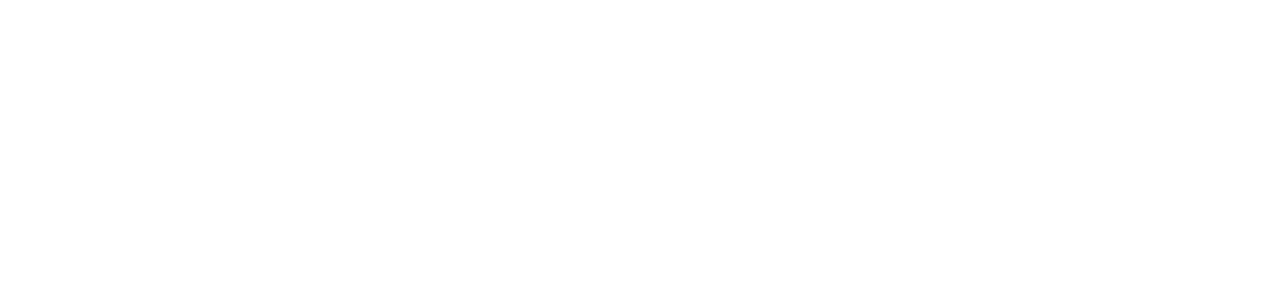
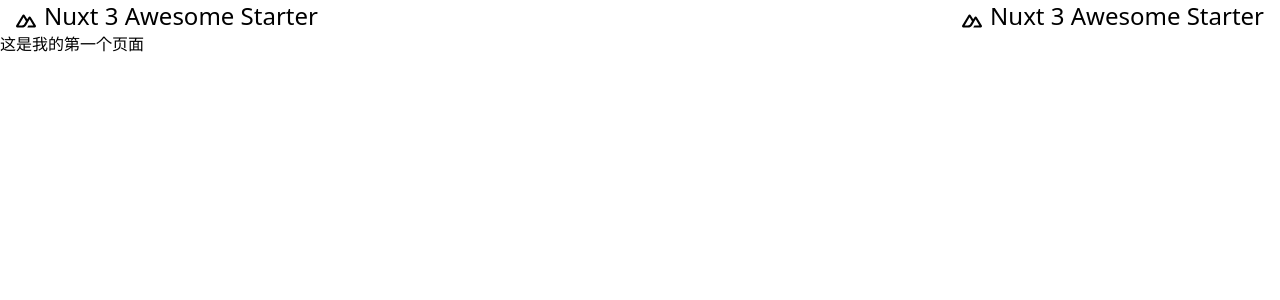
Before and after one commit to Jokul482/Jokul482.github.io, a Nuxt app: page / in a window 1280 px wide. Shown: the top 300 px of the page. Built offline with nearby package versions, Linux system fonts and the light colour scheme.

Commit message:
导航栏

```diff
--- a/app.vue
+++ b/app.vue
@@ -3,11 +3,7 @@
 </script>
 <template>
     <div>
-        <Body class="antialiased duration-300 transition-colors text-gray-800 dark:text-gray-200 bg-white dark:bg-gray-950">
-            <NuxtLayout>
-                <NuxtLoadingIndicator />
-                <NuxtPage />
-            </NuxtLayout>
-        </Body>
+        <Navbar></Navbar>
+        <NuxtPage></NuxtPage>
     </div>
 </template>
--- /dev/null
+++ b/components/Navbar.vue
@@ -0,0 +1,29 @@
+<script setup lang='ts'>
+
+</script>
+<template>
+    <header class="w-screen">
+        <div class="flex-1 flex items-center justify-between max-w-screen-2xl mx-auto px-4">
+            <div>
+                <svg xmlns="http://www.w3.org/2000/svg" xmlns:xlink="http://www.w3.org/1999/xlink" aria-hidden="true"
+                    role="img" class="font-black text-xl font-mono mr-2 inline-block" style="" width="1em" height="1em"
+                    viewBox="0 0 24 24" data-v-af8694fb="">
+                    <path fill="currentColor"
+                        d="M13.464 19.83h8.922c.283 0 .562-.073.807-.21a1.59 1.59 0 0 0 .591-.574a1.53 1.53 0 0 0 .216-.783a1.529 1.529 0 0 0-.217-.782L17.792 7.414a1.59 1.59 0 0 0-.591-.573a1.652 1.652 0 0 0-.807-.21c-.283 0-.562.073-.807.21a1.59 1.59 0 0 0-.59.573L13.463 9.99L10.47 4.953a1.591 1.591 0 0 0-.591-.573a1.653 1.653 0 0 0-.807-.21c-.284 0-.562.073-.807.21a1.591 1.591 0 0 0-.591.573L.216 17.481a1.53 1.53 0 0 0-.217.782c0 .275.074.545.216.783a1.59 1.59 0 0 0 .59.574c.246.137.525.21.808.21h5.6c2.22 0 3.856-.946 4.982-2.79l2.733-4.593l1.464-2.457l4.395 7.382h-5.859Zm-6.341-2.46l-3.908-.002l5.858-9.842l2.923 4.921l-1.957 3.29c-.748 1.196-1.597 1.632-2.916 1.632z">
+                    </path>
+                </svg>
+                <span class="text-2xl">Nuxt 3 Awesome Starter</span>
+            </div>
+            <div>
+                <svg xmlns="http://www.w3.org/2000/svg" xmlns:xlink="http://www.w3.org/1999/xlink" aria-hidden="true"
+                    role="img" class="font-black text-xl font-mono mr-2 inline-block" style="" width="1em" height="1em"
+                    viewBox="0 0 24 24" data-v-af8694fb="">
+                    <path fill="currentColor"
+                        d="M13.464 19.83h8.922c.283 0 .562-.073.807-.21a1.59 1.59 0 0 0 .591-.574a1.53 1.53 0 0 0 .216-.783a1.529 1.529 0 0 0-.217-.782L17.792 7.414a1.59 1.59 0 0 0-.591-.573a1.652 1.652 0 0 0-.807-.21c-.283 0-.562.073-.807.21a1.59 1.59 0 0 0-.59.573L13.463 9.99L10.47 4.953a1.591 1.591 0 0 0-.591-.573a1.653 1.653 0 0 0-.807-.21c-.284 0-.562.073-.807.21a1.591 1.591 0 0 0-.591.573L.216 17.481a1.53 1.53 0 0 0-.217.782c0 .275.074.545.216.783a1.59 1.59 0 0 0 .59.574c.246.137.525.21.808.21h5.6c2.22 0 3.856-.946 4.982-2.79l2.733-4.593l1.464-2.457l4.395 7.382h-5.859Zm-6.341-2.46l-3.908-.002l5.858-9.842l2.923 4.921l-1.957 3.29c-.748 1.196-1.597 1.632-2.916 1.632z">
+                    </path>
+                </svg>
+                <span class="text-2xl">Nuxt 3 Awesome Starter</span>
+            </div>
+        </div>
+    </header>
+</template>
--- a/layouts/default.vue
+++ b/layouts/default.vue
@@ -1,9 +1,5 @@
-<script setup lang='ts'>
-
+<script setup lang="ts">
 </script>
 <template>
-    <div>
-        <p>一些在所有页面之间共享的默认布局内容</p>
-        <slot />
-    </div>
+
 </template>
--- a/pages/index.vue
+++ b/pages/index.vue
@@ -1,5 +1,4 @@
 <script setup lang='ts'>
-const appConfig = useAppConfig();
 
 </script>
 <template>
```
